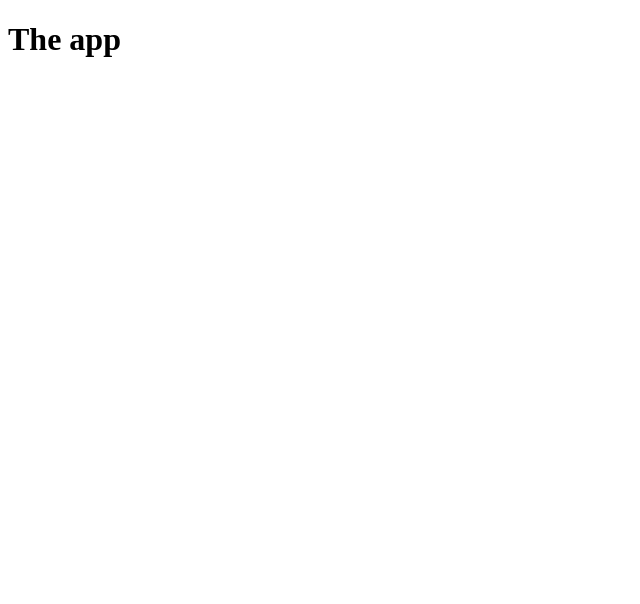
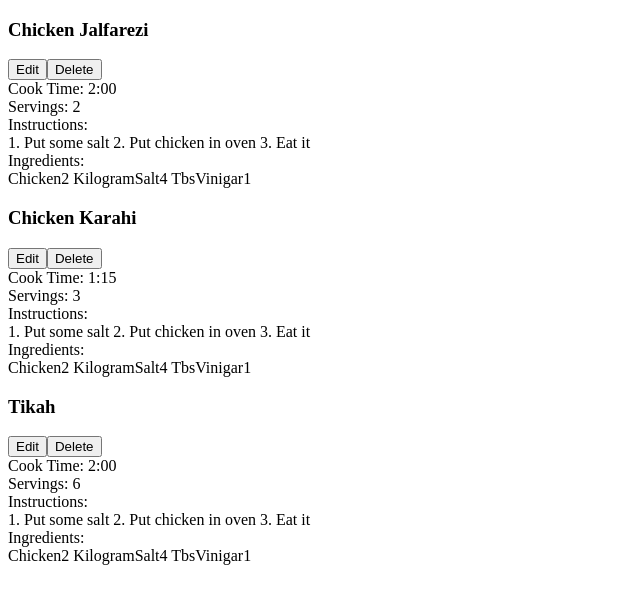
Before and after one commit to Taseeeer/cooking-app, a React (Create React App) app: page / in a window 1280 px wide. Shown: the top 604 px of the page, without its empty margins (0-640 px from the left). Built offline with nearby package versions, Linux system fonts and the light colour scheme.

Commit message:
more code

```diff
--- a/src/App.js
+++ b/src/App.js
@@ -1,11 +1,87 @@
 import { Fragment } from "react";
+import RecpieList from "./RecpieList";
 
 function App() {
   return (
     <Fragment>
-      <h1>The app</h1>
+      <RecpieList recpies={sampleData} />
     </Fragment>
   );
 }
 
+const sampleData = [
+  {
+    id: 1,
+    name: "Chicken Jalfarezi",
+    servings: 2,
+    cookTime: "2:00",
+    instructions: "1. Put some salt \n2. Put chicken in oven \n3. Eat it",
+    ingredients: [
+      {
+        id: 1,
+        name: "Chicken",
+        amount: "2 Kilogram",
+      },
+      {
+        id: 2,
+        name: "Salt",
+        amount: "4 Tbs",
+      },
+      {
+        id: 3,
+        name: "Vinigar",
+        amount: "1",
+      },
+    ],
+  },
+  {
+    id: 2,
+    name: "Chicken Karahi",
+    servings: 3,
+    cookTime: "1:15",
+    instructions: "1. Put some salt \n2. Put chicken in oven \n3. Eat it",
+    ingredients: [
+      {
+        id: 1,
+        name: "Chicken",
+        amount: "2 Kilogram",
+      },
+      {
+        id: 2,
+        name: "Salt",
+        amount: "4 Tbs",
+      },
+      {
+        id: 3,
+        name: "Vinigar",
+        amount: "1",
+      },
+    ],
+  },
+  {
+    id: 3,
+    name: "Tikah",
+    servings: 6,
+    cookTime: "2:00",
+    instructions: "1. Put some salt \n2. Put chicken in oven \n3. Eat it",
+    ingredients: [
+      {
+        id: 1,
+        name: "Chicken",
+        amount: "2 Kilogram",
+      },
+      {
+        id: 2,
+        name: "Salt",
+        amount: "4 Tbs",
+      },
+      {
+        id: 3,
+        name: "Vinigar",
+        amount: "1",
+      },
+    ],
+  },
+];
+
 export default App;
--- /dev/null
+++ b/src/Ingredient.js
@@ -0,0 +1,10 @@
+import React, { Fragment } from "react";
+
+export default function Ingredient({ name, amount }) {
+  return (
+    <Fragment>
+      <span>{name}</span>
+      <span>{amount}</span>
+    </Fragment>
+  );
+}
--- /dev/null
+++ b/src/IngredientList.js
@@ -0,0 +1,10 @@
+import React, { Fragment } from "react";
+import Ingredient from "./Ingredient";
+
+export default function IngredientList({ ingredients }) {
+  const ingredientElements = ingredients.map((ing) => {
+    return <Ingredient key={ing.id} {...ing} />;
+  });
+
+  return <Fragment>{ingredientElements}</Fragment>;
+}
--- /dev/null
+++ b/src/Recpie.js
@@ -0,0 +1,42 @@
+import React, { Fragment } from "react";
+import Ingredient from "./Ingredient";
+import IngredientList from "./IngredientList";
+import RecpieList from "./RecpieList";
+
+export default function Recpie({
+  name,
+  servings,
+  cookTime,
+  instructions,
+  ingredients,
+}) {
+  return (
+    <Fragment>
+      <div>
+        <h3>{name}</h3>
+        <div>
+          <button>Edit</button>
+          <button>Delete</button>
+        </div>
+      </div>
+      <div>
+        <span>Cook Time: </span>
+        <span>{cookTime}</span>
+      </div>
+      <div>
+        <span>Servings: </span>
+        <span>{servings}</span>
+      </div>
+      <div>
+        <span>Instructions: </span>
+        <div>{instructions}</div>
+      </div>
+      <div>
+        <span>Ingredients: </span>
+        <div>
+          <IngredientList key={ingredients.id} ingredients={ingredients} />
+        </div>
+      </div>
+    </Fragment>
+  );
+}
--- /dev/null
+++ b/src/RecpieList.js
@@ -0,0 +1,13 @@
+import React, { Fragment } from "react";
+import Recpie from "./Recpie";
+
+export default function RecpieList({ recpies }) {
+  console.log(recpies);
+  return (
+    <Fragment>
+      {recpies.map((rec) => (
+        <Recpie key={rec.id} {...rec} />
+      ))}
+    </Fragment>
+  );
+}
```
